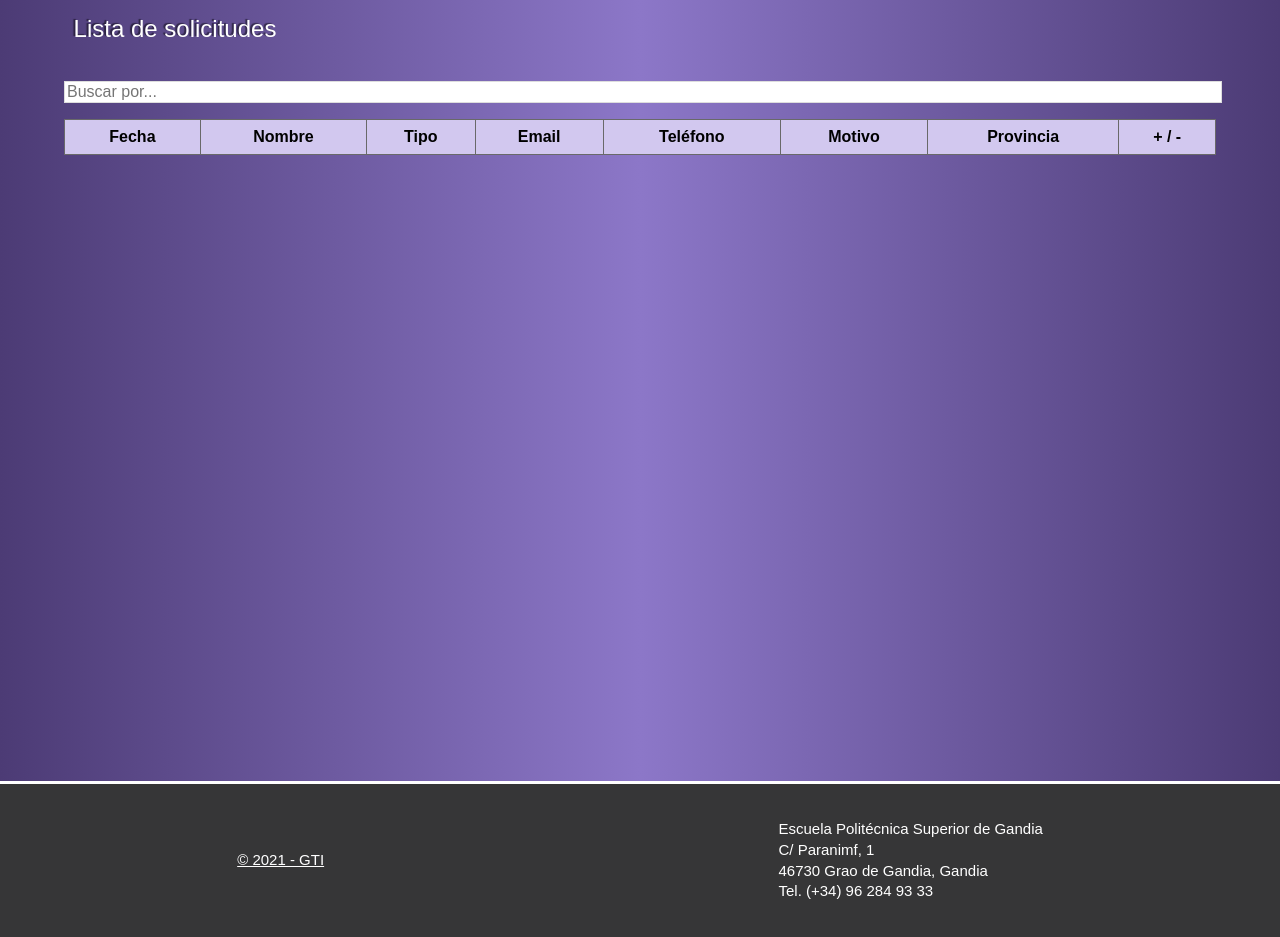
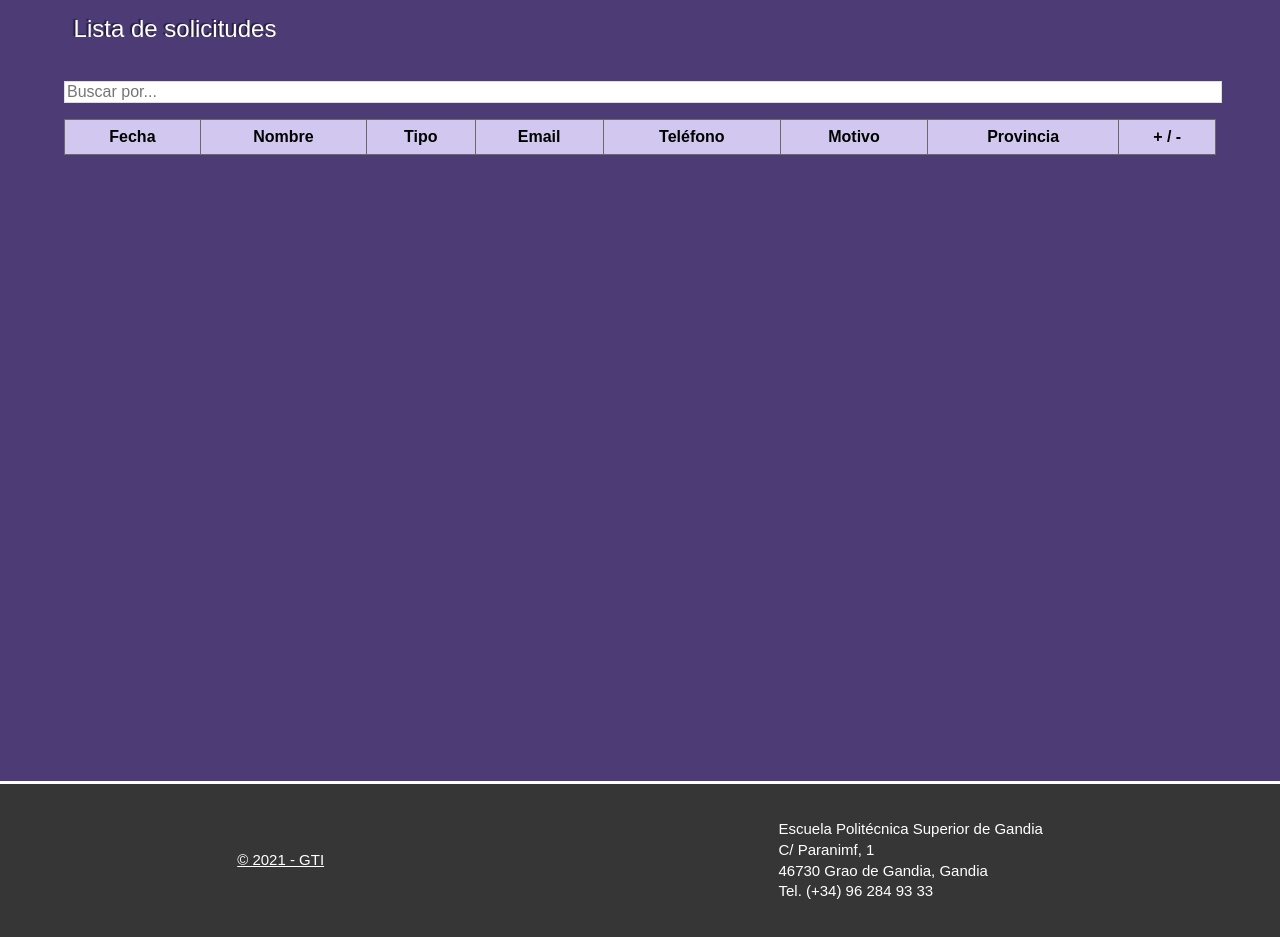
Before and after one commit to Sazzmubd/Proyecto-WEB, a PHP site: page /app/tablaSolicitudes.html in a window 1280 px wide. Shown: the part 81-1018 px from the top of the page. Run offline with PHP 8.4, Linux system fonts and the light colour scheme; lists and menus that the app fills with data are empty.

Commit message:
Update tablasClientes-style.css

```diff
--- a/src/app/css/tablasClientes-style.css
+++ b/src/app/css/tablasClientes-style.css
@@ -1,10 +1,10 @@
 body {
 
     background: rgb(76, 59, 117);
-    background: -moz-linear-gradient(90deg, rgba(76, 59, 117, 1) 0%, rgba(140, 119, 200, 1) 50%, rgba(76, 59, 117, 1) 100%);
+    /*background: -moz-linear-gradient(90deg, rgba(76, 59, 117, 1) 0%, rgba(140, 119, 200, 1) 50%, rgba(76, 59, 117, 1) 100%);
     background: -webkit-linear-gradient(90deg, rgba(76, 59, 117, 1) 0%, rgba(140, 119, 200, 1) 50%, rgba(76, 59, 117, 1) 100%);
     background: linear-gradient(90deg, rgba(76, 59, 117, 1) 0%, rgba(140, 119, 200, 1) 50%, rgba(76, 59, 117, 1) 100%);
-    filter: progid:DXImageTransform.Microsoft.gradient(startColorstr="#4c3b75", endColorstr="#4c3b75", GradientType=1);
+    filter: progid:DXImageTransform.Microsoft.gradient(startColorstr="#4c3b75", endColorstr="#4c3b75", GradientType=1);*/
     margin: 0;
 
     font-family: Arial;
```
